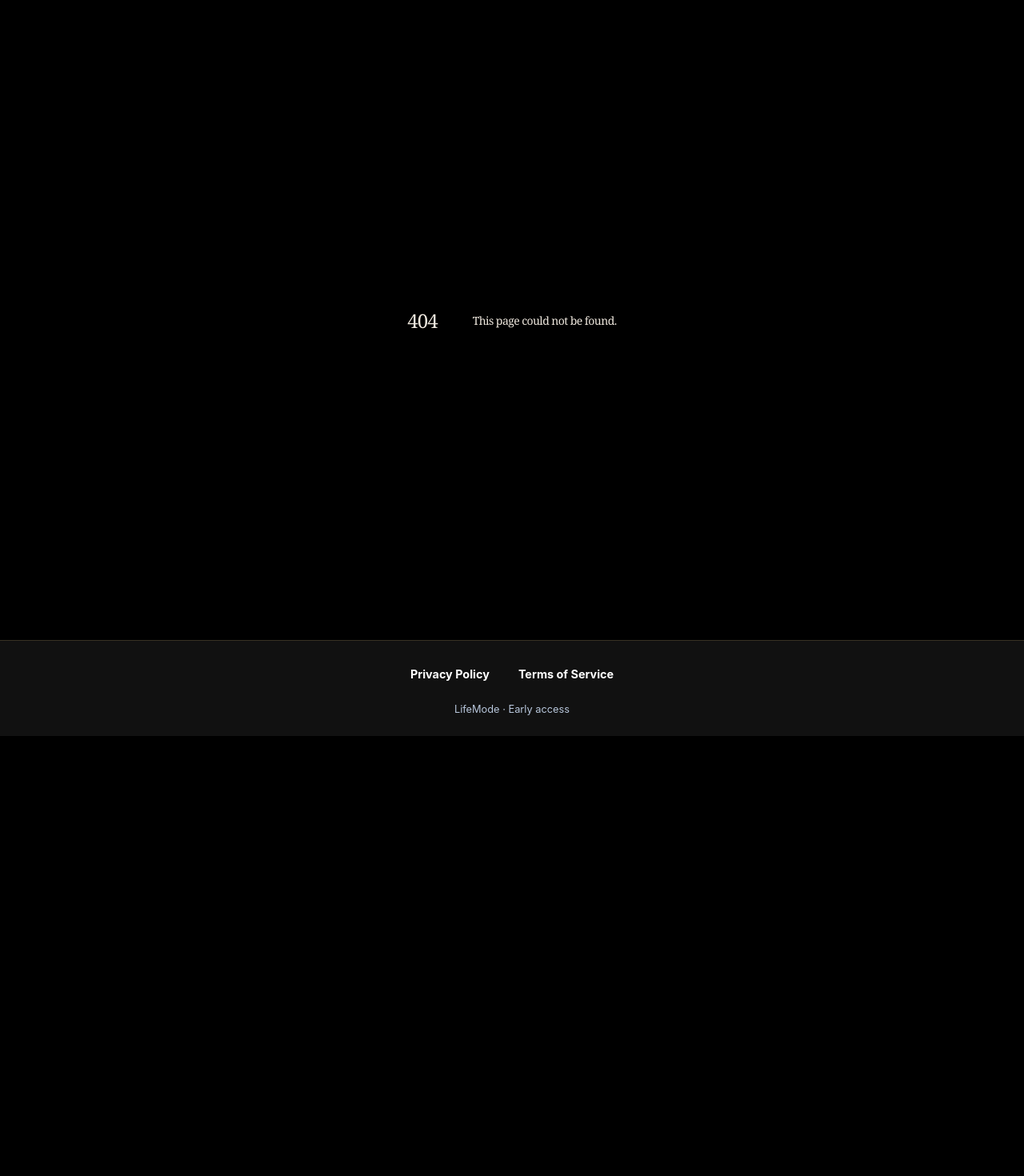
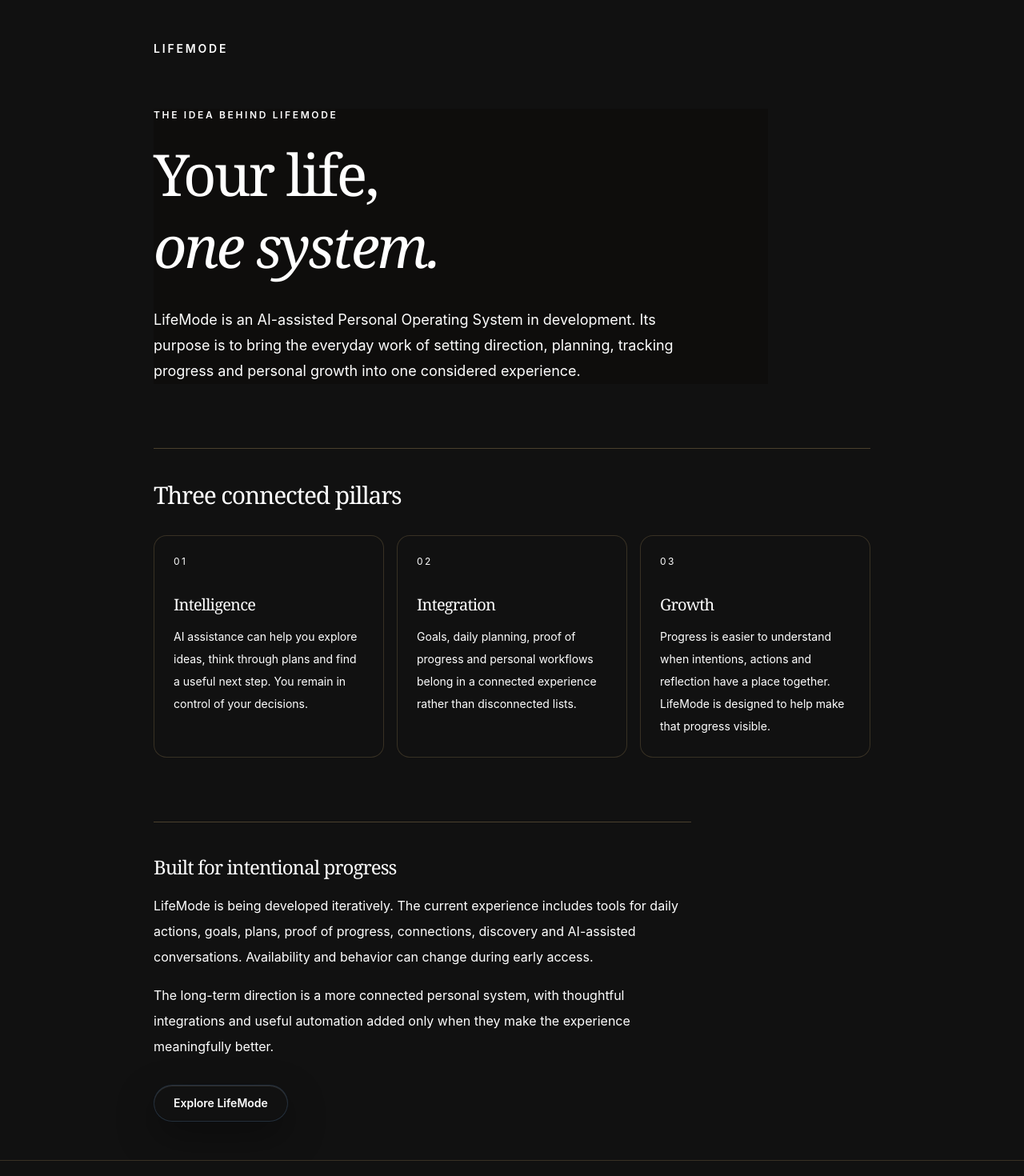
Before and after one commit to an1shm7951/Life-Mode, a Next.js app: page /about in a window 1280 px wide. Before the commit this address had no page. Shown: the top 1470 px of the page at 80% size. Before the commit the page ends 920 px from the top, so only its background shows below. Built offline with nearby package versions, Linux system fonts and the light colour scheme.

Commit message:
Add an indexable LifeMode about page

```diff
--- /dev/null
+++ b/src/app/about/page.tsx
@@ -0,0 +1,95 @@
+import type { Metadata } from "next";
+import Link from "next/link";
+
+export const metadata: Metadata = {
+  title: "About LifeMode",
+  description:
+    "Learn about LifeMode's vision: an AI-assisted personal operating system built around intelligence, integration and personal growth.",
+  alternates: { canonical: "/about" },
+  openGraph: {
+    title: "About LifeMode",
+    description:
+      "The thinking behind an AI-assisted personal operating system for everyday life.",
+    url: "/about",
+  },
+};
+
+const pillars = [
+  {
+    number: "01",
+    title: "Intelligence",
+    description:
+      "AI assistance can help you explore ideas, think through plans and find a useful next step. You remain in control of your decisions.",
+  },
+  {
+    number: "02",
+    title: "Integration",
+    description:
+      "Goals, daily planning, proof of progress and personal workflows belong in a connected experience rather than disconnected lists.",
+  },
+  {
+    number: "03",
+    title: "Growth",
+    description:
+      "Progress is easier to understand when intentions, actions and reflection have a place together. LifeMode is designed to help make that progress visible.",
+  },
+];
+
+export default function AboutPage() {
+  return (
+    <main className="min-h-screen bg-[#080807] px-5 py-12 text-[#f3efe6] sm:px-8">
+      <article className="mx-auto max-w-4xl">
+        <Link href="/" className="text-sm font-semibold uppercase tracking-[0.2em] text-[#d5b978]">
+          LifeMode
+        </Link>
+        <header className="mt-16 max-w-3xl">
+          <p className="text-xs font-semibold uppercase tracking-[0.22em] text-[#c4a765]">
+            The idea behind LifeMode
+          </p>
+          <h1 className="mt-5 text-5xl font-semibold leading-tight sm:text-7xl">
+            Your life,
+            <br />
+            <span className="font-serif italic text-[#d7bd83]">one system.</span>
+          </h1>
+          <p className="mt-8 max-w-2xl text-lg leading-8 text-[#c7c0b2]">
+            LifeMode is an AI-assisted Personal Operating System in development.
+            Its purpose is to bring the everyday work of setting direction,
+            planning, tracking progress and personal growth into one considered
+            experience.
+          </p>
+        </header>
+
+        <section className="mt-20 border-t border-[#4a402d] pt-10">
+          <h2 className="text-2xl font-semibold sm:text-3xl">Three connected pillars</h2>
+          <div className="mt-8 grid gap-4 md:grid-cols-3">
+            {pillars.map((pillar) => (
+              <section key={pillar.number} className="rounded-2xl border border-[#4a402d] bg-[#11100d] p-6">
+                <p className="text-xs tracking-[0.2em] text-[#c4a765]">{pillar.number}</p>
+                <h3 className="mt-8 text-xl font-semibold">{pillar.title}</h3>
+                <p className="mt-3 text-sm leading-7 text-[#c7c0b2]">{pillar.description}</p>
+              </section>
+            ))}
+          </div>
+        </section>
+
+        <section className="mt-20 max-w-2xl border-t border-[#4a402d] pt-10">
+          <h2 className="text-2xl font-semibold">Built for intentional progress</h2>
+          <p className="mt-4 text-base leading-8 text-[#c7c0b2]">
+            LifeMode is being developed iteratively. The current experience
+            includes tools for daily actions, goals, plans, proof of progress,
+            connections, discovery and AI-assisted conversations. Availability
+            and behavior can change during early access.
+          </p>
+          <p className="mt-4 text-base leading-8 text-[#c7c0b2]">
+            The long-term direction is a more connected personal system, with
+            thoughtful integrations and useful automation added only when they
+            make the experience meaningfully better.
+          </p>
+          <Link href="/signup" className="mt-8 inline-flex rounded-full bg-[#d7bd83] px-6 py-3 text-sm font-semibold text-[#17140e]">
+            Explore LifeMode
+          </Link>
+        </section>
+      </article>
+    </main>
+  );
+}
```
